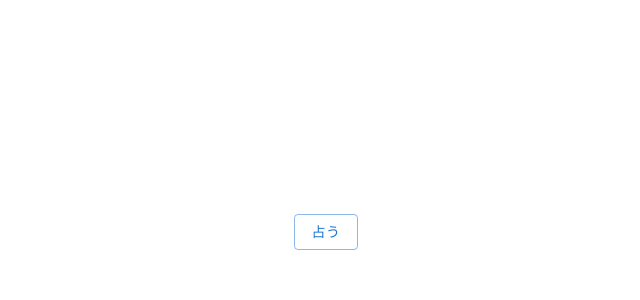
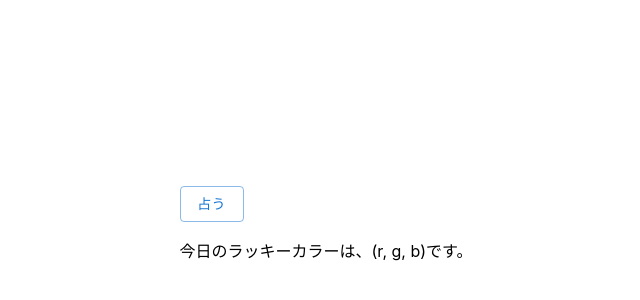
Before and after one commit to 1s22s1/1s22s1.github.io, a React (Create React App) app: page /lucky_color in a window 1280 px wide. Shown: the part 168-468 px from the top of the page, without its empty margins (314-954 px from the left). Built offline with nearby package versions, Linux system fonts and the light colour scheme.

Commit message:
Add text

```diff
--- a/src/pages/LuckyColor.js
+++ b/src/pages/LuckyColor.js
@@ -4,6 +4,8 @@ const LuckyColor = () => {
     const fortuneTelling = () => {
         console.log("call");
     }
+
+    const text = "今日のラッキーカラーは、(r, g, b)です。"
 
     return (
         <Grid
@@ -12,7 +14,11 @@ const LuckyColor = () => {
             alignItems="center"
             style={{ height: '100vh' }}
         >
-            <Button variant="outlined" onClick={fortuneTelling}>占う</Button>
+            <div>
+                <Button variant="outlined" onClick={fortuneTelling}>占う</Button>
+
+                <p>{text}</p>
+            </div>
         </Grid>
     )
 }
```
